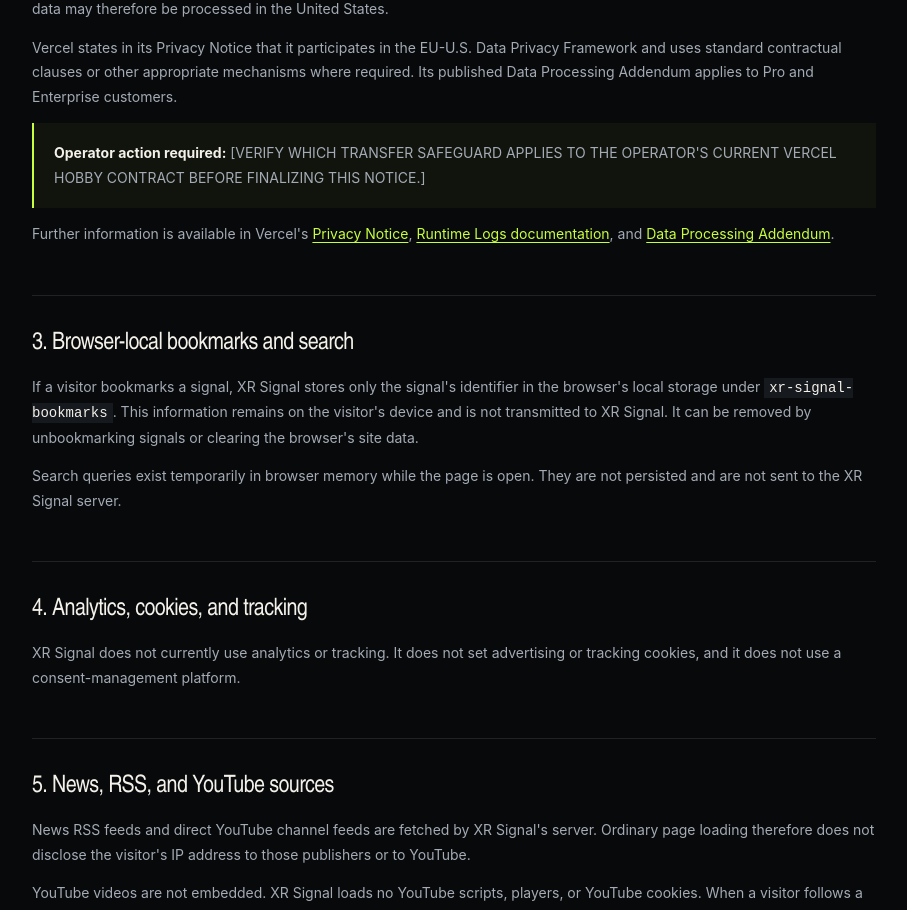
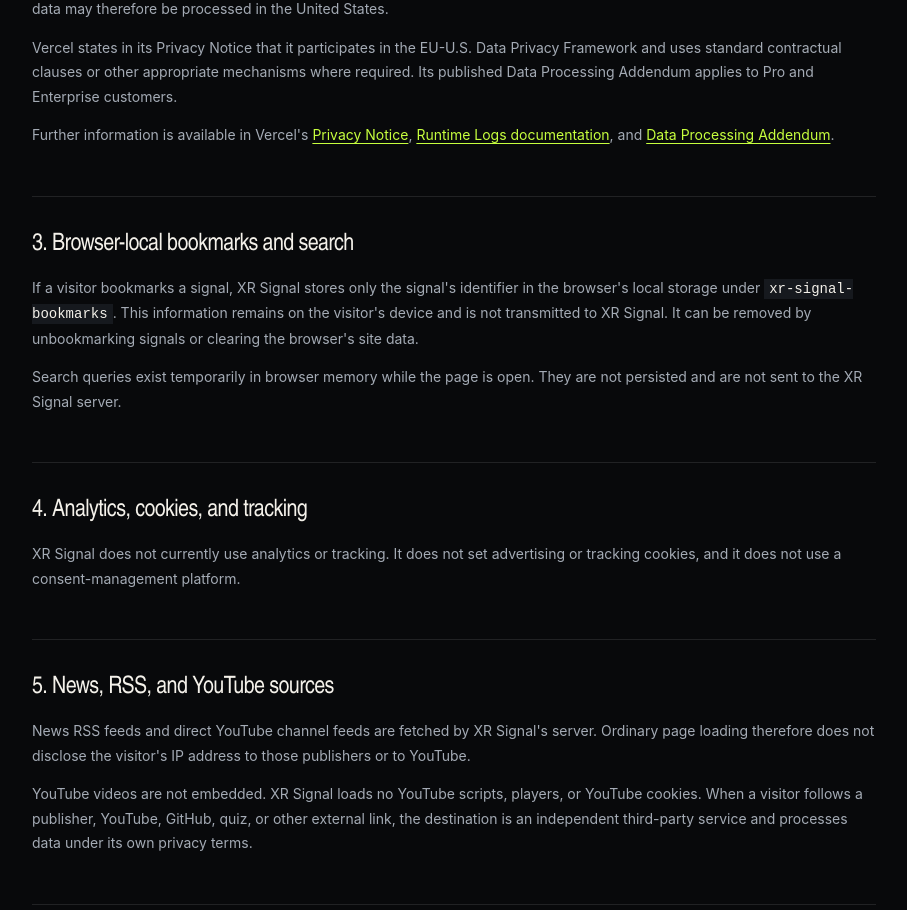
Before and after one commit to vansky17/VR-Info-Feed, a Next.js app: page /privacy in a window 1280 px wide. Shown: the part 1160-2070 px from the top of the page, without its empty margins (186-1093 px from the left). Built offline with nearby package versions, Linux system fonts and the light colour scheme.

Commit message:
Remove privacy drafting note

```diff
--- a/app/privacy/page.tsx
+++ b/app/privacy/page.tsx
@@ -30,7 +30,6 @@
           <p>Vercel&apos;s current documentation states that runtime logs on the Hobby plan are retained for one hour. Vercel may separately process data required to secure and operate its platform under its own documented terms.</p>
           <p>XR Signal&apos;s server functions are currently configured to run in Vercel&apos;s <code>iad1</code> region in the United States. Technical request data may therefore be processed in the United States.</p>
           <p>Vercel states in its Privacy Notice that it participates in the EU-U.S. Data Privacy Framework and uses standard contractual clauses or other appropriate mechanisms where required. Its published Data Processing Addendum applies to Pro and Enterprise customers.</p>
-          <p className="legal-note"><strong>Operator action required:</strong> [VERIFY WHICH TRANSFER SAFEGUARD APPLIES TO THE OPERATOR&apos;S CURRENT VERCEL HOBBY CONTRACT BEFORE FINALIZING THIS NOTICE.]</p>
           <p>Further information is available in Vercel&apos;s <a href="https://vercel.com/legal/privacy-notice" target="_blank" rel="noreferrer">Privacy Notice</a>, <a href="https://vercel.com/docs/logs/runtime" target="_blank" rel="noreferrer">Runtime Logs documentation</a>, and <a href="https://vercel.com/legal/dpa" target="_blank" rel="noreferrer">Data Processing Addendum</a>.</p>
         </section>
 
```
